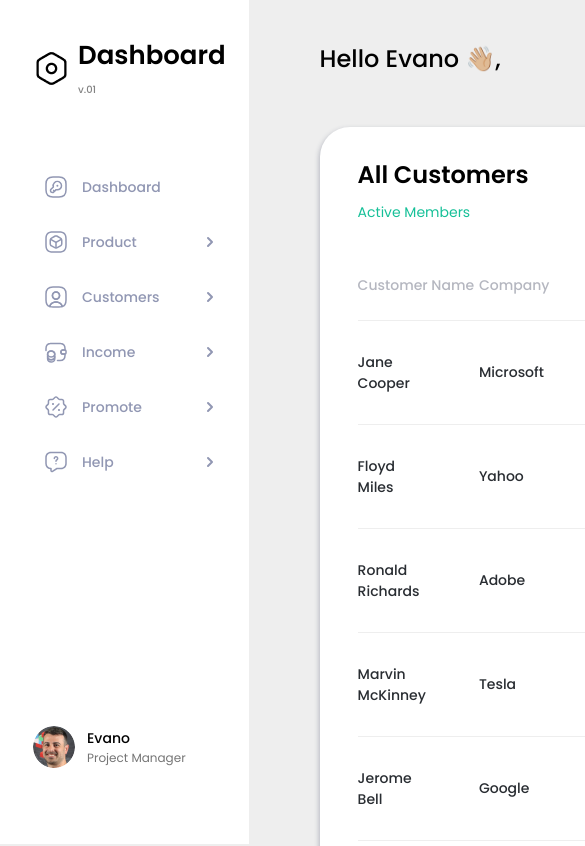
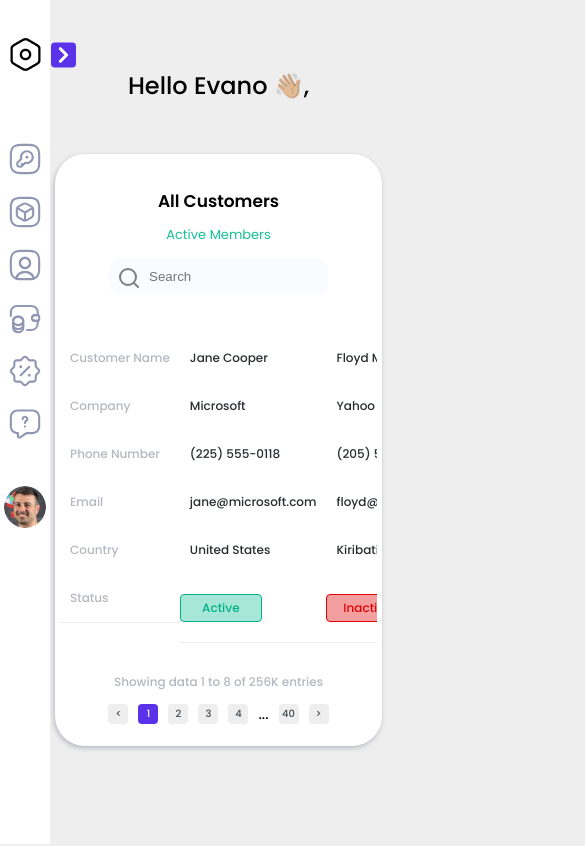
Before and after one commit to OlesPartyka/dashboard, a website built with Parcel: page src/index.html in a window 390 px wide. Shown: the top 846 px of the page, 585 px wide, since content can reach past the window. Built offline with nearby package versions, Linux system fonts and the light colour scheme.

Commit message:
mobile version has been added

```diff
--- a/src/index.html
+++ b/src/index.html
@@ -1,5 +1,5 @@
 <!DOCTYPE html>
-<html lang="en">
+<html lang="en" class="page">
   <head>
     <meta charset="UTF-8">
     <meta name="viewport" content="width=device-width, initial-scale=1.0">
@@ -8,9 +8,9 @@
     <link href="https://fonts.googleapis.com/css2?family=Poppins:wght@400;500;600&display=swap" rel="stylesheet">
     <link rel="stylesheet" href="./styles/main.scss">
   </head>
-  <body>
-    <nav class="sidebar">
-      <header class="header__header">
+  <body class="page__body">
+    <nav class="sidebar close">
+      <header class="header">
         <div class="header__img-text">
 
           <span class="header__logo">
@@ -30,6 +30,21 @@
           </div>
 
         </div>
+
+        <svg
+          class="header__item-arr"
+          viewBox="0 0 16 16"
+          fill="none"
+          xmlns="http://www.w3.org/2000/svg"
+        >
+          <path
+            d="M6 12L10 8L6 4"
+            stroke="#fff"
+            stroke-width="2"
+            stroke-linecap="round"
+            stroke-linejoin="round"
+          />
+        </svg>
       </header>
 
       <ul class="sidebar__menu">
@@ -75,7 +90,7 @@
               />
             </svg>
 
-            <span>
+            <span class="sidebar__text">
               Dashboard
             </span>
 
@@ -112,7 +127,7 @@
               <path d="M12.0002 18.7498C11.4202 18.7498 10.8503 18.6198 10.3903 18.3698L7.19025 16.5898C6.23025 16.0598 5.49023 14.7898 5.49023 13.6898V10.2998C5.49023 9.20981 6.24025 7.9398 7.19025 7.3998L10.3903 5.6198C11.3103 5.1098 12.6902 5.1098 13.6102 5.6198L16.8102 7.3998C17.7702 7.9298 18.5103 9.19981 18.5103 10.2998V13.6898C18.5103 14.7798 17.7602 16.0498 16.8102 16.5898L13.6102 18.3698C13.1502 18.6298 12.5802 18.7498 12.0002 18.7498ZM12.0002 6.7498C11.6702 6.7498 11.3502 6.8098 11.1202 6.9398L7.92026 8.7198C7.43026 8.9898 6.99023 9.7498 6.99023 10.2998V13.6898C6.99023 14.2498 7.43026 14.9998 7.92026 15.2698L11.1202 17.0498C11.5802 17.3098 12.4202 17.3098 12.8802 17.0498L16.0802 15.2698C16.5702 14.9998 17.0103 14.2398 17.0103 13.6898V10.2998C17.0103 9.73981 16.5702 8.9898 16.0802 8.7198L12.8802 6.9398C12.6502 6.8098 12.3302 6.7498 12.0002 6.7498Z" fill="#9197B3"/>
             </svg>
 
-            <span>
+            <span class="sidebar__text">
               Product
             </span>
 
@@ -157,7 +172,7 @@
               />
             </svg>
 
-            <span>
+            <span class="sidebar__text">
               Customers
             </span>
 
@@ -227,7 +242,7 @@
               />
             </svg>
 
-            <span>
+            <span class="sidebar__text">
               Income
             </span>
 
@@ -263,7 +278,7 @@
               <path d="M8.99945 15.7495C8.80945 15.7495 8.61945 15.6795 8.46945 15.5295C8.17945 15.2395 8.17945 14.7595 8.46945 14.4695L14.4695 8.46945C14.7595 8.17945 15.2395 8.17945 15.5295 8.46945C15.8195 8.75945 15.8195 9.23951 15.5295 9.52951L9.52945 15.5295C9.37945 15.6795 9.18945 15.7495 8.99945 15.7495Z" fill="#9197B3"/>
             </svg>
 
-            <span>
+            <span class="sidebar__text">
               Promote
             </span>
 
@@ -298,7 +313,7 @@
               <path d="M12 14.6001C11.58 14.6001 11.25 14.2601 11.25 13.8501C11.25 13.4401 11.59 13.1001 12 13.1001C12.41 13.1001 12.75 13.4401 12.75 13.8501C12.75 14.2601 12.42 14.6001 12 14.6001Z" fill="#9197B3"/>
             </svg>
 
-            <span>
+            <span class="sidebar__text">
               Help
             </span>
 
@@ -338,8 +353,8 @@
       </footer>
     </nav>
 
-    <main>
-      <h1 class="title">
+    <main class="page__main">
+      <h1 class="page__title">
         Hello Evano 👋🏼,
       </h1>
 
@@ -362,7 +377,8 @@
           </div>
         </div>
 
-        <div>
+
+
         <table class="table">
           <thead class="table__head">
             <tr class="table__head-row">
@@ -565,7 +581,8 @@
             </tr>
           </tbody>
         </table>
-        </div>
+
+
 
         <div class="customers__footer">
           <span class="customers__entries">
--- a/src/scripts/main.js
+++ b/src/scripts/main.js
@@ -1 +1,23 @@
 'use strict';
+const body = document.querySelector('body');
+const sidebar = body.querySelector('.sidebar');
+const headerArr = body.querySelector('.header__item-arr');
+
+function toggleCloseClass() {
+  if (sidebar) {
+    if (window.innerWidth <= 970) {
+      sidebar.classList.add('close');
+    } else {
+      sidebar.classList.remove('close');
+    }
+  }
+}
+
+document.addEventListener('DOMContentLoaded', function() {
+  toggleCloseClass();
+  window.addEventListener('resize', toggleCloseClass);
+});
+
+headerArr.addEventListener('click', () =>{
+  sidebar.classList.toggle('close');
+});
--- /dev/null
+++ b/src/styles/bloks/_close.scss
@@ -0,0 +1,54 @@
+.close {
+  width: 50px;
+  height: 100%;
+  padding: 36px 0px 0px 0px;
+
+  .header__item-arr {
+    right: -26px;
+  }
+
+  .header__img-text {
+    justify-content: center;
+  }
+
+  .header__text {
+    display: none;
+  }
+
+  .header__item-arr {
+    transform: translateY(-50%);
+  }
+
+  .sidebar__link {
+    svg {
+      width: 34px;
+      height: 34px;
+    }
+  }
+
+  .sidebar__text {
+    display: none;
+  }
+
+  .sidebar__item {
+    padding: 5px 0;
+    display: flex;
+    justify-content: center;
+  }
+
+  .sidebar__item-arr {
+    display: none;
+  }
+
+  .footer {
+    justify-content: center;
+  }
+
+  .footer__text {
+    display: none;
+  }
+
+  .sidebar__footer {
+    margin-top: 40px;
+  }
+}
--- a/src/styles/bloks/_customers.scss
+++ b/src/styles/bloks/_customers.scss
@@ -1,30 +1,59 @@
 .customers {
-  background-color: #fff;
+  background-color: $main-white;
   border-radius: 30px;
-  box-shadow: -1px 2px 5px #B5B7C0;
+  box-shadow: -1px 2px 5px $light-grey;
   padding-top: 30px;
   padding-left: 38px;
   padding-right: 40px;
   padding-bottom: 40px;
+  max-width: 998px;
+
+  @media (max-width: 440px) {
+    padding-top: 20px;
+    padding-left: 5px;
+    padding-right: 5px;
+    padding-bottom: 20px;
+  }
 
   &__header {
     display: flex;
     align-items: center;
     justify-content: space-between;
     margin-bottom: 40px;
+
+    @media (max-width: 970px) {
+      flex-direction: column;
+      align-items: center;
+      text-align: center;
+    }
   }
 
   &__title {
     font-weight: 600;
     font-size: 24px;
     margin-bottom: 7px;
-    color: #000;
+    color: $text-black;
+
+    @media (max-width: 440px) {
+      font-size: 17px;
+    }
   }
 
   &__subtitle {
     font-weight: 400;
     font-size: 14px;
-    color: #16C098;
+    color: $customers-subtitle;
+
+    @media (max-width: 440px) {
+      font-size: 13px;
+    }
+
+  }
+
+  &__search {
+    @media (max-width: 970px) {
+      margin-top: 13px;
+    }
   }
 
   &__search-input::-webkit-search-cancel-button {
@@ -37,7 +66,7 @@
     padding-left: 40px;
     padding-bottom: 10px;
     border-radius: 10px;
-    background-color: #EEEEEE;
+    background-color: $bg-input;
     border: none;
     background-image: url('../img/icons/search.svg');
     background-repeat: no-repeat;
@@ -48,11 +77,26 @@
     display: flex;
     justify-content: space-between;
     margin-top: 30px;
+    padding-right: 70px;
+
+    @media (max-width: 1460px) {
+      padding-right: 0;
+    }
+
+    @media (max-width: 970px) {
+      flex-direction: column;
+      align-items: center;
+      gap: 10px;
+    }
   }
 
   &__entries {
     font-weight: 500;
     font-size: 14px;
-    color: #B5B7C0;
+    color: $light-grey;
+
+    @media (max-width: 440px) {
+      font-size: 12px;
+    }
   }
 }
--- a/src/styles/bloks/_footer.scss
+++ b/src/styles/bloks/_footer.scss
@@ -13,13 +13,13 @@
     display: block;
     font-weight: 500;
     font-size: 14px;
-    color: #000;
+    color: $text-black;
   }
 
   &__text-position {
     display: block;
     font-weight: 400;
     font-size: 12px;
-    color: #757575;
+    color: $text-dark-grey;
   }
 }
--- a/src/styles/bloks/_header.scss
+++ b/src/styles/bloks/_header.scss
@@ -1,4 +1,6 @@
 .header {
+  position: relative;
+
   &__img-text {
     display: flex;
     align-items: center;
@@ -16,12 +18,36 @@
   &__name {
     font-weight: 600;
     font-size: 26px;
-    color: #000;
+    color: $text-black;
+
+    @media (max-width: 970px) {
+      font-size: 17px;
+    }
   }
 
   &__vers {
     font-weight: 500;
     font-size: 10px;
-    color: #838383;
+    color: $text-vers-grey;
+  }
+
+  &__item-arr {
+    display: none;
+    position: absolute;
+    top: 50%;
+    right: -50px;
+    transform: translateY(-50%) rotate(180deg);
+    height: 25px;
+    width: 25px;
+    background-color: $bg-violet;
+    align-items: center;
+    justify-content: center;
+    border-radius: 4px;
+    cursor: pointer;
+    transition: all 0.4s ease;
+
+    @media (max-width: 970px) {
+      display: flex;
+    }
   }
 }
--- /dev/null
+++ b/src/styles/bloks/_page.scss
@@ -0,0 +1,32 @@
+.page {
+  font-family: "Poppins", sans-serif;
+  margin: 0;
+  padding: 0;
+  box-sizing: border-box;
+
+  &__body {
+    background-color: $bg-white;
+  }
+
+  &__main {
+    margin-left: 377px;
+    padding-top: 41px;
+
+    @media (max-width: 970px) {
+      margin-left: 47px;
+      padding-top: 60px;
+    }
+  }
+
+  &__title {
+    font-weight: 500;
+    font-size: 24px;
+    margin-bottom: 51px;
+
+    @media (max-width: 970px) {
+      margin: 0 auto;
+      margin-bottom: 51px;
+      text-align: center;
+    }
+  }
+}
--- a/src/styles/bloks/_pagination.scss
+++ b/src/styles/bloks/_pagination.scss
@@ -3,28 +3,38 @@
   align-items: center;
   gap: 12px;
 
+  @media (max-width: 440px) {
+    gap: 10px;
+  }
+
   &__page, &__arrow-left, &__arrow-right {
     height: 24px;
     width: 24px;
-    background-color: #EEEEEE;
+    background-color: $bg-white;
     border-radius: 4px;
     display: flex;
     align-items: center;
     justify-content: center;
-    color: #404B52;
+    color: $arrows-color;
     font-weight: 500;
     font-size: 12px;
     text-decoration: none;
     transition: all 0.3s ease;
 
+    @media (max-width: 440px) {
+      font-size: 10px;
+      height: 20px;
+      width: 20px;
+    }
+
     &:hover {
-      background-color: #5932EA;
-      color: #fff;
+      background-color: $bg-violet;
+      color: $main-white;
     }
   }
 
   &__active {
-    background-color: #5932EA;
-    color: #fff;
+    background-color: $bg-violet;
+    color: $main-white;
   }
 }
--- a/src/styles/bloks/_sidebar.scss
+++ b/src/styles/bloks/_sidebar.scss
@@ -1,13 +1,22 @@
 .sidebar {
-
-  height: 100%;
+  box-sizing: border-box;
+  position: fixed;
+  top: 0;
+  left: 0;
+  height: 100vh;
   width: 309px;
-  background: #fff;
+  background: $main-white;
   padding: 36px 23px 76px 33px;
   display: flex;
   flex-direction: column;
 
+  @media (max-width: 970px) {
+    width: 220px;
+  }
+
   &__menu {
+    padding: 0;
+    margin: 0;
     margin-top: 64px;
     display: flex;
     flex-direction: column;
@@ -22,14 +31,14 @@
     transition: all 0.3s ease;
 
     &:hover {
-      background-color: #5932EA;
+      background-color: $bg-violet;
 
       .sidebar__link {
-        color: #fff;
+        color: $main-white;
       }
 
       svg path {
-        stroke: #fff;
+        stroke: $main-white;
       }
     }
 
@@ -44,7 +53,7 @@
     text-decoration: none;
     font-weight: 500;
     font-size: 14px;
-    color: #9197B3;
+    color: $text-grey;
     display: flex;
     align-items: center;
     transition: all 0.3s ease;
@@ -52,10 +61,10 @@
     svg {
       transition: all 0.3s ease;
     }
+  }
 
-    span {
-      margin-left: 14px;
-    }
+  &__text {
+    margin-left: 14px;
   }
 
   &__item-arr {
@@ -64,5 +73,9 @@
 
   &__footer {
     margin-top: auto;
+
+    @media (max-width: 970px) {
+      margin-top: 40px;;
+    }
   }
 }
--- a/src/styles/bloks/_table.scss
+++ b/src/styles/bloks/_table.scss
@@ -1,28 +1,63 @@
 .table {
   border-collapse: collapse;
-  background-color: #fff;
+  background-color: $main-white;
   text-align: left;
-  overflow: hidden;
+
+  @media (max-width: 1190px) {
+    display: block;
+    width: 100%;
+  }
 
   &__head {
-    border-bottom: 1px solid #EEEEEE;
+    border-bottom: 1px solid $bg-white;
+
+    @media (max-width: 1190px) {
+      display: block;
+      float: left;
+    }
   }
 
   &__head-item {
     font-weight: 500;
     font-size: 14px;
-    color: #B5B7C0;
+    color: $light-grey;
     padding-bottom: 14px;
+
+    @media (max-width: 1190px) {
+      display: block;
+      padding-top: 20px;
+      padding-bottom: 20px;
+      padding-right: 53px;
+    }
+
+    @media (max-width: 440px) {
+      padding-top: 15px;
+      padding-bottom: 15px;
+      padding-right: 10px;
+      padding-left: 10px;
+      font-size: 12px;
+    }
+  }
+
+  &__body {
+    @media (max-width: 1190px) {
+      display: block;
+      overflow-x: auto;
+    }
   }
 
   &__body-row {
-    border-bottom: 1px solid #EEEEEE;
+    border-bottom: 1px solid $bg-white;
+
+    @media (max-width: 1190px) {
+      display: table-cell;
+    }
   }
 
   &__body-item {
     font-weight: 500;
     font-size: 14px;
-    color: #292D32;
+    color: $body-item-color;
     padding-top: 20px;
     padding-bottom: 20px;
     padding-right: 53px;
@@ -30,22 +65,40 @@
     &:last-child {
       padding: 0;
     }
+
+    @media (max-width: 1190px) {
+      display: block;
+
+      &:last-child {
+        padding-top: 20px;
+        padding-bottom: 20px;
+        padding-right: 53px;
+      }
+    }
+
+    @media (max-width: 440px) {
+      padding-top: 15px;
+      padding-bottom: 15px;
+      padding-right: 10px;
+      padding-left: 10px;
+      font-size: 12px;
+    }
   }
 
   &__item-status {
     display: block;
     width: 80px;
-    border: 1px solid #008767;
+    border: 1px solid $status-active;
     border-radius: 4px;
     background-color: rgba(22, 192, 152, 0.38);
-    color: #00B087;
+    color: $status-active;
     padding-top: 4px;
     padding-bottom: 4px;
     text-align: center;
 
     &--inactive {
-      color: #DF0404;
-      border: 1px solid #DF0404;
+      color: $status-inactive;
+      border: 1px solid $status-inactive;
       background-color: rgba(223, 4, 4, 0.38);
     }
   }
--- a/src/styles/main.scss
+++ b/src/styles/main.scss
@@ -1,32 +1,9 @@
+@import './utils/variables';
+@import './bloks/page';
 @import './bloks/sidebar';
 @import './bloks/header';
 @import './bloks/footer';
 @import './bloks/customers';
 @import './bloks/pagination';
 @import './bloks/table';
-
-*{
-  font-family: "Poppins", sans-serif;
-  margin: 0;
-  padding: 0;
-  box-sizing: border-box;
-}
-
-
-
-body {
-  height: 100vh;
-  background-color: #EEEEEE;
-  display: flex;
-}
-
-main {
-  padding-top: 41px;
-  padding-left: 71px;
-}
-
-.title {
-  font-weight: 500;
-  font-size: 24px;
-  margin-bottom: 51px;
-}
+@import './bloks/close';
```
Also changed, not shown: src/styles/utils/_variables.scss (added, +14 -0 lines). Lines whose indentation alone changed are shown as unchanged.
